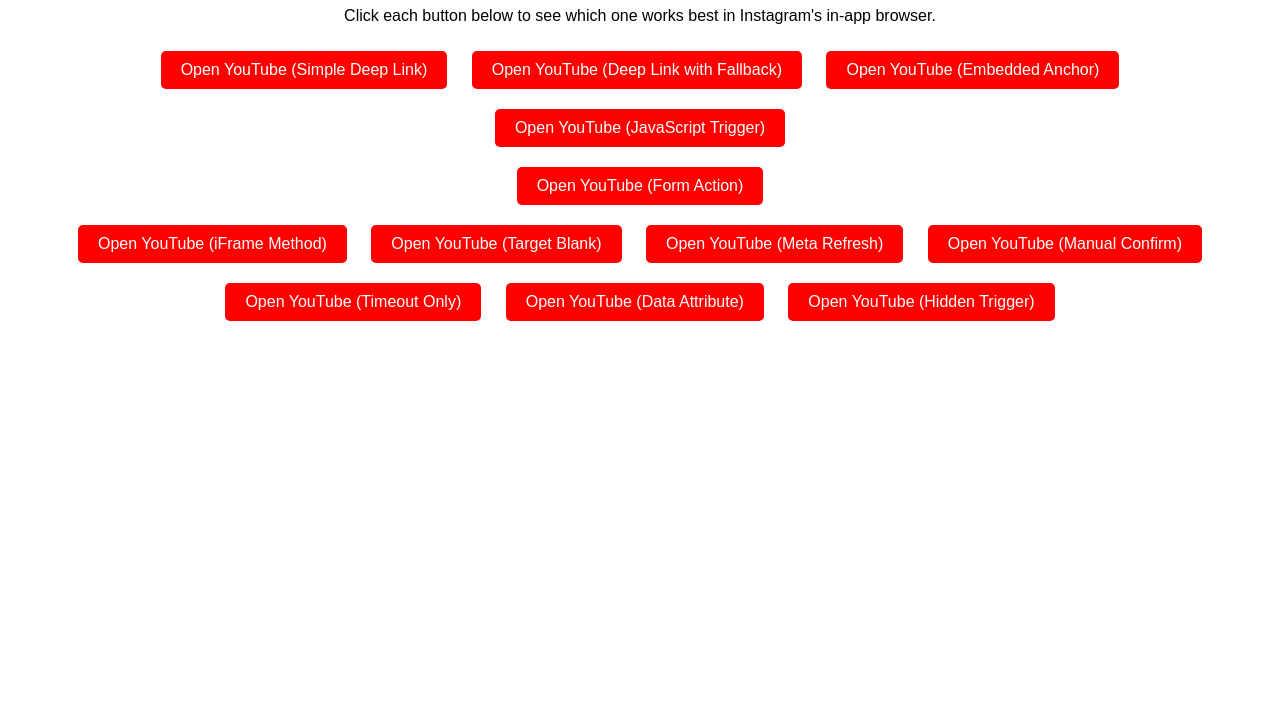
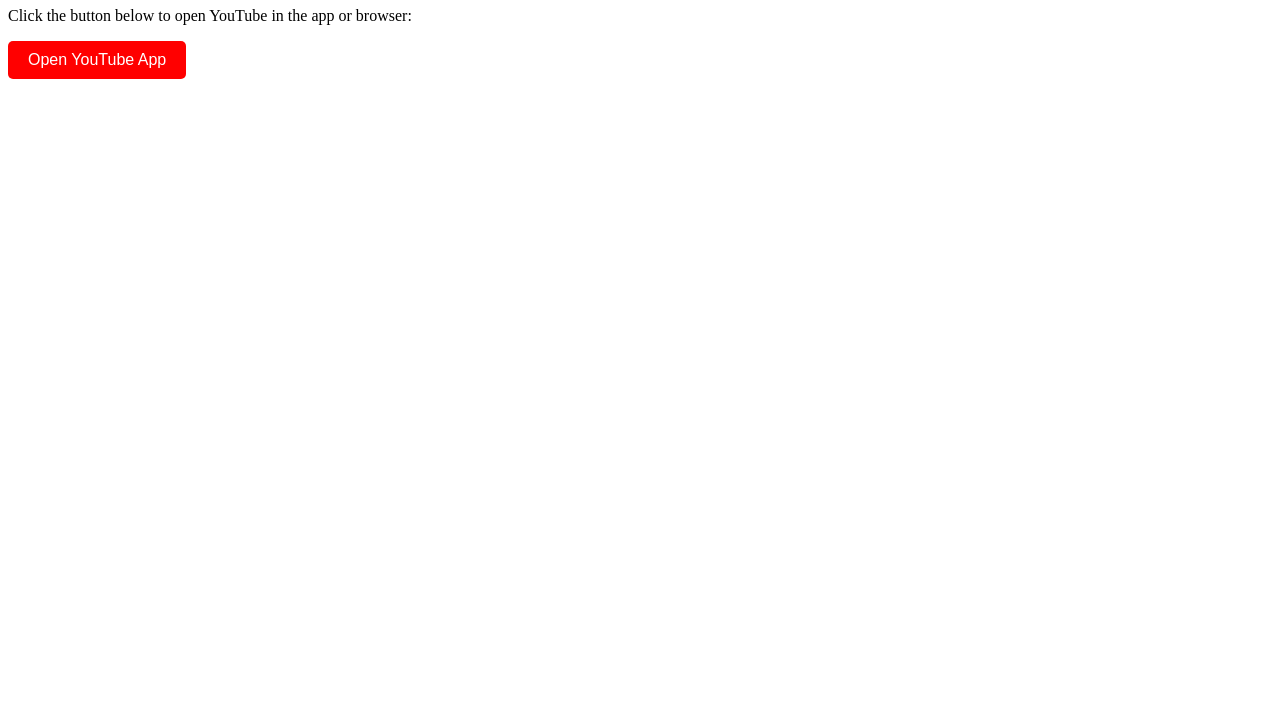
Before and after one commit to KnarliX/Universe, a plain HTML site: page index.html in a window 1280 px wide. Shown: the part 73-800 px from the top of the page. Drawn offline with Linux system fonts and the light colour scheme.

Commit message:
Update index.html

```diff
--- a/index.html
+++ b/index.html
@@ -3,108 +3,24 @@
 <head>
     <meta charset="UTF-8">
     <meta name="viewport" content="width=device-width, initial-scale=1.0">
-    <title>YouTube Link Test</title>
-    <style>
-        body {
-            font-family: Arial, sans-serif;
-            margin: 20px;
-            text-align: center;
+    <title>Open YouTube</title>
+    <script>
+        function openYouTube() {
+            // Step 1: Try opening YouTube app
+            window.location.href = "youtube://youtube.com/channel/UCn0U0vU1QfNUky7Dz7E_SMg";
+
+            // Step 2: If app doesn't open, fallback to browser link
+            setTimeout(function() {
+                window.location.href = "https://youtube.com/channel/UCn0U0vU1QfNUky7Dz7E_SMg";
+            }, 1000); // Fallback after 1 second
         }
-        button {
-            margin: 10px;
-            padding: 10px 20px;
-            font-size: 16px;
-            cursor: pointer;
-            border: none;
-            border-radius: 5px;
-            background-color: #ff0000;
-            color: white;
-        }
-    </style>
+    </script>
 </head>
 <body>
-    <h1>Test Buttons to Open YouTube App</h1>
-    <p>Click each button below to see which one works best in Instagram's in-app browser.</p>
-
-    <!-- Button 1: Simple Deep Link -->
-    <button onclick="window.location.href='youtube://youtube.com/channel/UCn0U0vU1QfNUky7Dz7E_SMg';">
-        Open YouTube (Simple Deep Link)
+    <h1>Open YouTube</h1>
+    <p>Click the button below to open YouTube in the app or browser:</p>
+    <button onclick="openYouTube()" style="padding: 10px 20px; font-size: 16px; background-color: #ff0000; color: white; border: none; border-radius: 5px; cursor: pointer;">
+        Open YouTube App
     </button>
-
-    <!-- Button 2: Deep Link with Fallback -->
-    <button onclick="window.location.href='youtube://youtube.com/channel/UCn0U0vU1QfNUky7Dz7E_SMg'; setTimeout(function() { window.location.href='https://youtube.com/channel/UCn0U0vU1QfNUky7Dz7E_SMg'; }, 1500);">
-        Open YouTube (Deep Link with Fallback)
-    </button>
-
-    <!-- Button 3: Embedded Anchor Tag -->
-    <button onclick="document.getElementById('ytLink1').click();">
-        Open YouTube (Embedded Anchor)
-    </button>
-    <a id="ytLink1" href="youtube://youtube.com/channel/UCn0U0vU1QfNUky7Dz7E_SMg" style="display: none;">Hidden Link</a>
-
-    <!-- Button 4: JavaScript Trigger -->
-    <button onclick="openYouTubeApp();">
-        Open YouTube (JavaScript Trigger)
-    </button>
-    <script>
-        function openYouTubeApp() {
-            window.location.href = 'youtube://youtube.com/channel/UCn0U0vU1QfNUky7Dz7E_SMg';
-        }
-    </script>
-
-    <!-- Button 5: Form Submission -->
-    <form action="youtube://youtube.com/channel/UCn0U0vU1QfNUky7Dz7E_SMg">
-        <button type="submit">Open YouTube (Form Action)</button>
-    </form>
-
-    <!-- Button 6: iFrame Approach -->
-    <button onclick="openWithIframe();">
-        Open YouTube (iFrame Method)
-    </button>
-    <script>
-        function openWithIframe() {
-            var iframe = document.createElement('iframe');
-            iframe.style.display = 'none';
-            iframe.src = 'youtube://youtube.com/channel/UCn0U0vU1QfNUky7Dz7E_SMg';
-            document.body.appendChild(iframe);
-        }
-    </script>
-
-    <!-- Button 7: Target Blank -->
-    <button onclick="window.open('youtube://youtube.com/channel/UCn0U0vU1QfNUky7Dz7E_SMg', '_blank');">
-        Open YouTube (Target Blank)
-    </button>
-
-    <!-- Button 8: Meta Refresh Redirect -->
-    <button onclick="triggerMetaRedirect();">
-        Open YouTube (Meta Refresh)
-    </button>
-    <script>
-        function triggerMetaRedirect() {
-            document.getElementById('metaRefresh').click();
-        }
-    </script>
-    <a id="metaRefresh" href="youtube://youtube.com/channel/UCn0U0vU1QfNUky7Dz7E_SMg" style="display: none;">Hidden Meta Link</a>
-
-    <!-- Button 9: Manual Confirm -->
-    <button onclick="if(confirm('Do you want to open YouTube?')) { window.location.href='youtube://youtube.com/channel/UCn0U0vU1QfNUky7Dz7E_SMg'; }">
-        Open YouTube (Manual Confirm)
-    </button>
-
-    <!-- Button 10: Timeout Fallback -->
-    <button onclick="setTimeout(function() { window.location.href='youtube://youtube.com/channel/UCn0U0vU1QfNUky7Dz7E_SMg'; }, 100);">
-        Open YouTube (Timeout Only)
-    </button>
-
-    <!-- Button 11: Data Attribute -->
-    <button data-link="youtube://youtube.com/channel/UCn0U0vU1QfNUky7Dz7E_SMg" onclick="window.location.href=this.dataset.link;">
-        Open YouTube (Data Attribute)
-    </button>
-
-    <!-- Button 12: Hidden Link Trigger -->
-    <button onclick="document.getElementById('ytLink2').click();">
-        Open YouTube (Hidden Trigger)
-    </button>
-    <a id="ytLink2" href="youtube://youtube.com/channel/UCn0U0vU1QfNUky7Dz7E_SMg" style="display: none;">Hidden Link</a>
 </body>
 </html>
```
